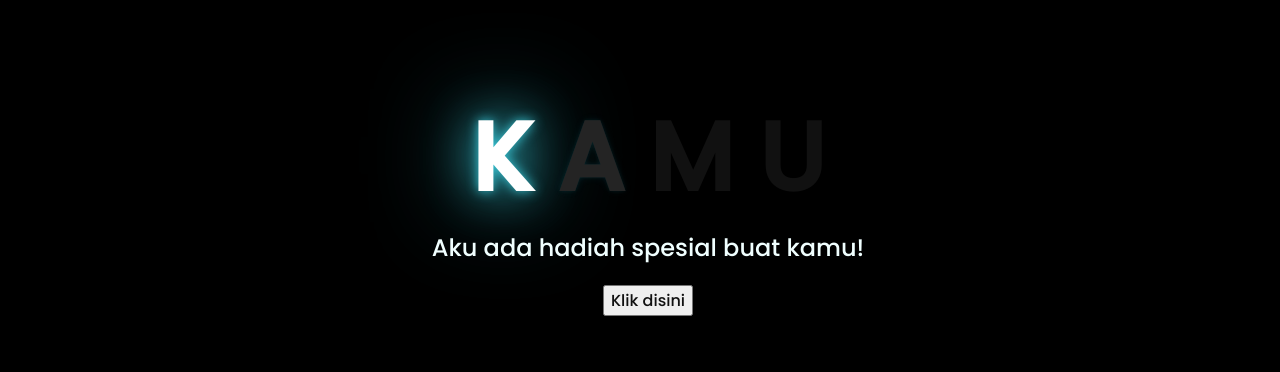
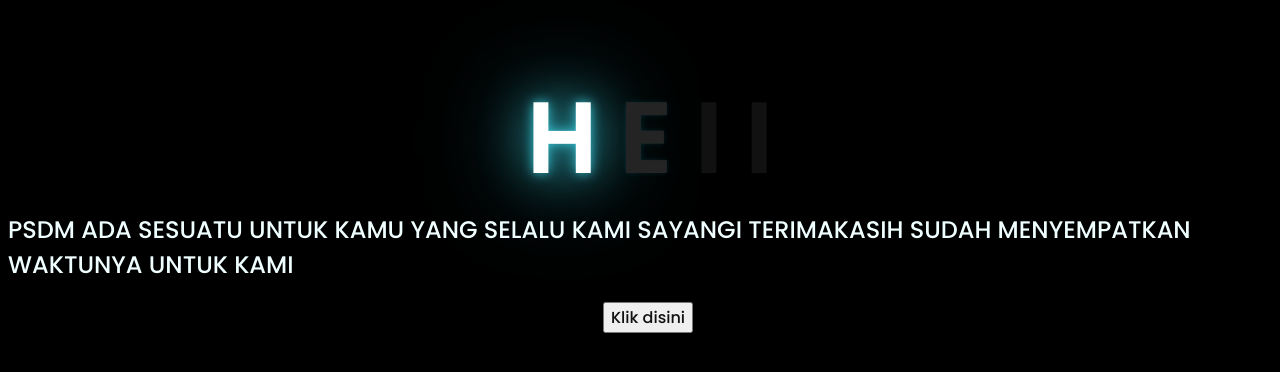
Before and after one commit to dwiaamaliaaa/PAW-PAW, a plain HTML site: page index.html in a window 1280 px wide. Shown: the part 208-580 px from the top of the page. Drawn offline with Linux system fonts and the light colour scheme.

Commit message:
Update index.html

```diff
--- a/index.html
+++ b/index.html
@@ -11,14 +11,14 @@
 <body>
     <div class="greetings">
     <!-- silahkan menambah kata sesuai keinginan dengan <span>text...</span -->
-        <span>K</span>
-        <span>A</span>
-        <span>M</span>
-        <span>U</span>
+        <span>H</span>
+        <span>E</span>
+        <span>I</span>
+        <span>I</span>
     </div>
 
     <div class="description">
-        <span>Aku ada hadiah spesial buat kamu!</span>
+        <span>PSDM ADA SESUATU UNTUK KAMU YANG SELALU KAMI SAYANGI TERIMAKASIH SUDAH MENYEMPATKAN WAKTUNYA UNTUK KAMI</span>
     </div>
     <div class="button">
         <button>
```
